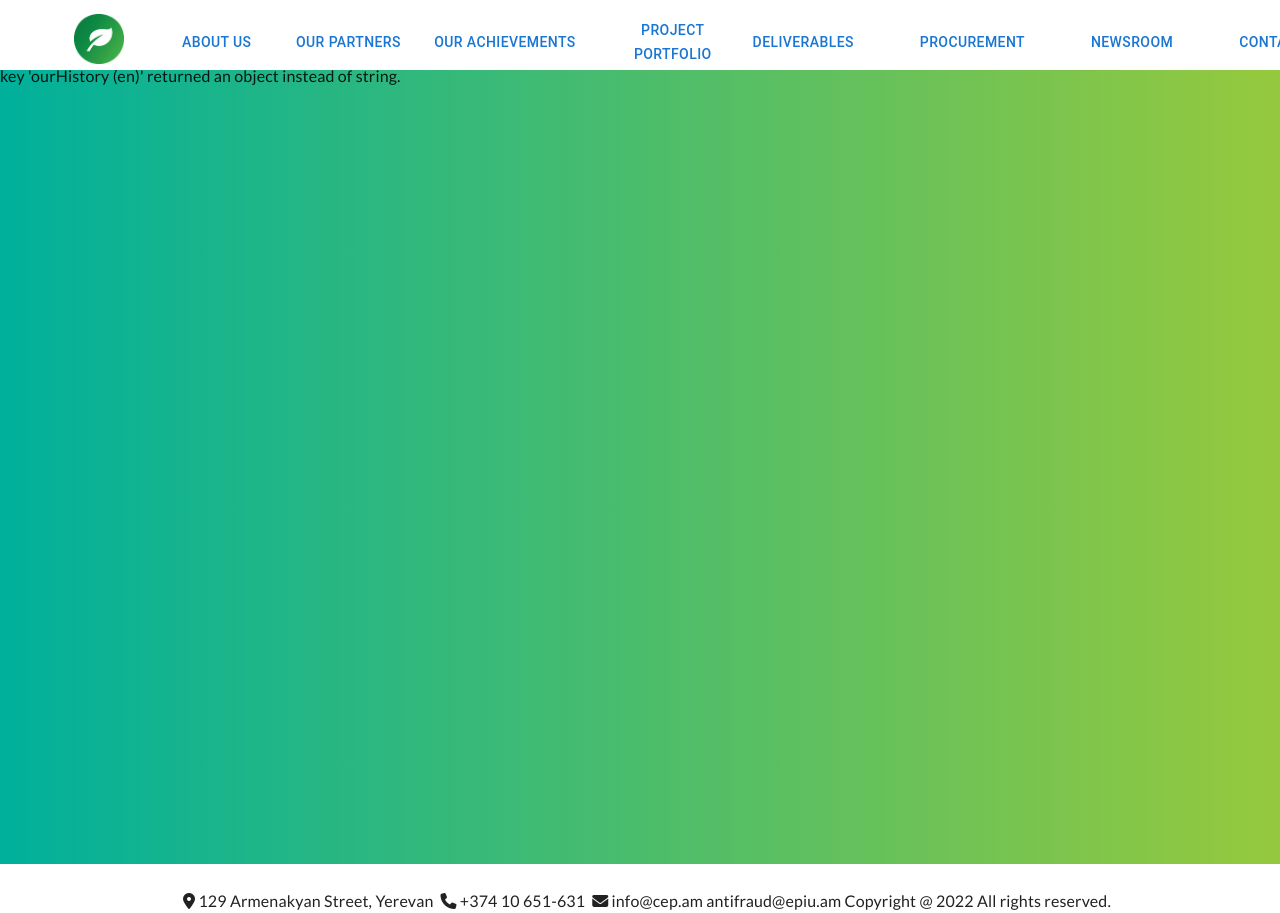
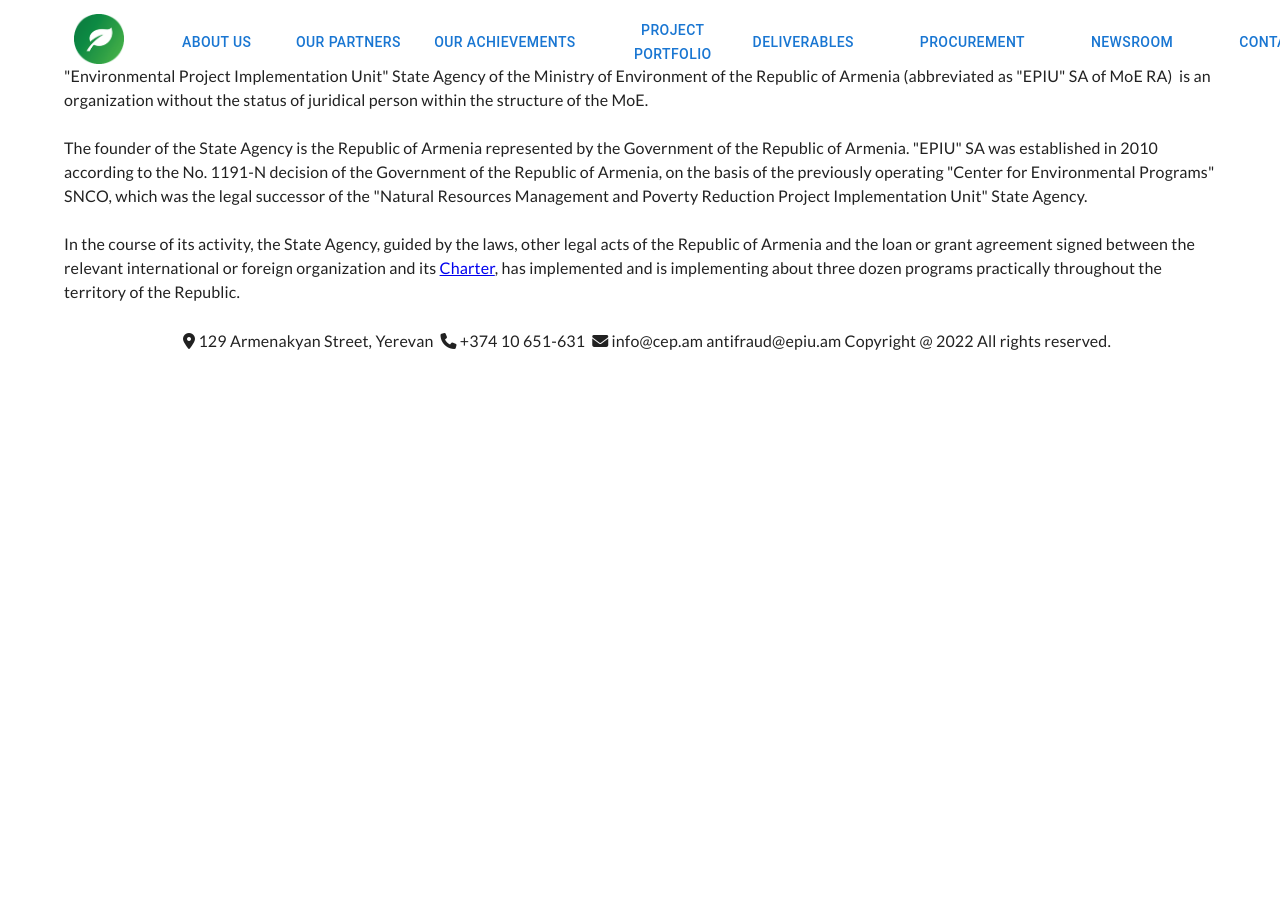
Before and after one commit to mashagrigorian/bio-app, a React (Create React App) app: page /about/history in a window 1280 px wide. After the commit the page ends 800 px from the top, so only its background shows below. Built offline with nearby package versions, Linux system fonts and the light colour scheme.

Commit message:
hi Masha

```diff
--- a/src/App.css
+++ b/src/App.css
@@ -86,6 +86,6 @@ ul {
 }
 
 a {
-  text-decoration: none;
-  color: #000;
+  /*text-decoration: none;*/
+  /*color: #000;*/
 }
--- a/src/components/pages/About.jsx
+++ b/src/components/pages/About.jsx
@@ -1,13 +1,16 @@
 import React from "react";
-import { useTranslation } from "react-i18next";
+import {useTranslation} from "react-i18next";
+import {Container} from "@mui/material";
 
 const About = () => {
-  const { t, i18n } = useTranslation();
-  return (
-    <>
-      <div className="about">{t("ourHistory")}</div>
-    </>
-  );
+    const {t, i18n} = useTranslation();
+    return (
+        <Container>
+            <div dangerouslySetInnerHTML={
+                {__html : t('ourHistory', {interpolation : {escapeValue : false}})}
+            }/>
+        </Container>
+    );
 };
 
 export default About;
--- a/src/translations/armenian.json
+++ b/src/translations/armenian.json
@@ -95,21 +95,7 @@
       "expert2": "Միսակ Հովակիմյան",
       "expert3": "Լիանա Ներսիսյան",
       "expert4": "Կարինե Մովսիսյան",
-      "ourHistory":  [
-          "Հայաստանի Հանրապետության շրջակա միջավայրի նախարարության «Բնապահպանական ծրագրերի իրականացման գրասենյակ» պետական հիմնարկը (կրճատ` ՀՀ ՇՄՆ «ԲԾԻԳ» ՊՀ) ՇՄՆ-ի կազմում գործող՝ իրավաբանական անձի կարգավիճակ չունեցող կազմակերպություն է:",
-          "Հիմնարկի հիմնադիրը Հայաստանի Հանրապետությունն է` ի դեմս Հայաստանի Հանրապետության կառավարության: Հիմնարկը ստեղծվել է 2010թ.-ին ՀՀ կառավարության №1191-Ն որոշմամբ՝  նախկինում գործած «Բնապահպանական ծրագրերի կենտրոն» ՊՈԱԿ-ի հիման վրա, որն էլ «Բնական պաշարների կառավարման և չքավորության նվազեցման» ԾԻԳ պետական հիմնարկի իրավահաջորդն ու գործունեության շարունակողն էր:",
-          {
-            "a": {
-              "@href": "https://www.epiu.am/wp-content/uploads/2017/12/kanonadrutyun.pdf",
-              "#text": "իր կանոնադրությամբ"
-            },
-            "#text": [
-              "Հիմնարկն իր գործունեության ընթացքում, ղեկավարվելով Հայաստանի Հանրապետության օրենքներով, այլ իրավական ակտերով ու համապատասխան միջազգային կամ օտարերկրյա կազմակերպության միջև ստորագրված վարկային կամ դրամաշնորհային համաձայնագրով և",
-              ", իրականացրել և իրականացնում է շուրջ երեք տասնյակ ծրագրեր Հանրապետության գրեթե ողջ տարածքում։"
-            ]
-          }
-        ]
-      ,
+      "ourHistory":  "<p>Հայաստանի Հանրապետության շրջակա միջավայրի նախարարության &laquo;Բնապահպանական ծրագրերի իրականացման գրասենյակ&raquo; պետական հիմնարկը (կրճատ` ՀՀ ՇՄՆ &laquo;ԲԾԻԳ&raquo; ՊՀ) ՇՄՆ-ի կազմում գործող՝ իրավաբանական անձի կարգավիճակ չունեցող կազմակերպություն է:</p>\n<p><br></p>\n<p>Հիմնարկի հիմնադիրը Հայաստանի Հանրապետությունն է` ի դեմս Հայաստանի Հանրապետության կառավարության: Հիմնարկը ստեղծվել է 2010թ.-ին ՀՀ կառավարության №1191-Ն որոշմամբ՝ &nbsp;նախկինում գործած &laquo;Բնապահպանական ծրագրերի կենտրոն&raquo; ՊՈԱԿ-ի հիման վրա, որն էլ &laquo;Բնական պաշարների կառավարման և չքավորության նվազեցման&raquo; ԾԻԳ պետական հիմնարկի իրավահաջորդն ու գործունեության շարունակողն էր:</p>\n<p><br></p>\n<p>Հիմնարկն իր գործունեության ընթացքում, ղեկավարվելով Հայաստանի Հանրապետության օրենքներով, այլ իրավական ակտերով ու համապատասխան միջազգային կամ օտարերկրյա կազմակերպության միջև ստորագրված վարկային կամ դրամաշնորհային համաձայնագրով և <a href=\"https://www.epiu.am/wp-content/uploads/2017/12/kanonadrutyun.pdf\">իր&nbsp;կանոնադրությամբ</a>, իրականացրել և իրականացնում է շուրջ երեք տասնյակ ծրագրեր Հանրապետության գրեթե ողջ տարածքում։</p>",
       "outCapabilities": "<p>ՀՀ շրջակա միջավայրի նախարարության &laquo;Բնապահպանական ծրագրերի իրականացման գրասենյակ&raquo; պետական հիմնարկի գործունեության հիմնական&nbsp;նպատակը&nbsp;Հայաստանի Հանրապետության բնապահպանության ոլորտի ծրագրերի արդյունավետ իրականացման ապահովումն է:&nbsp;</p>     <p>Գործունեության հիմնական ոլորտներն են ՀՀ կառավարության կողմից հավանության արժանացած՝ ՀՀ ՇՄՆ-ն և տարածքային կառավարման մարմինների, ՀՀ պետական բյուջեի, ինչպես նաև օտարերկրյա պետությունների ու միջազգային վարկատու և դրամաշնորհային կազմակերպությունների կողմից Հայաստանի Հանրապետությանը տրամադրվող միջոցների հաշվին մշակված շրջակա միջավայրի ոլորտի ծրագրերը և աշխատանքները, այդ թվում`</p>",
       "mineral-resources": "Ընդերքի պահպանություն",
       "land-resources": "Հողային ռեսուրսների պահպանություն",
--- a/src/translations/english.json
+++ b/src/translations/english.json
@@ -92,22 +92,7 @@
     "expert2": "Misak Hovakimyan",
     "expert3": "Liana Nersisyan",
     "expert4": "Karine Movsisyan",
-    "ourHistory": {
-      "p": [
-        "\"Environmental Project Implementation Unit\" State Agency of the Ministry of Environment of the Republic of Armenia (abbreviated as \"EPIU\" SA of MoE RA)  is an organization without the status of juridical person within the structure of the MoE.",
-        "The founder of the State Agency is the Republic of Armenia represented by the Government of the Republic of Armenia. \"EPIU\" SA was established in 2010 according to the No. 1191-N decision of the Government of the Republic of Armenia, on the basis of the previously operating \"Center for Environmental Programs\" SNCO, which was the legal successor of the \"Natural Resources Management and Poverty Reduction Project Implementation Unit\" State Agency.",
-        {
-          "a": {
-            "@href": "https://www.epiu.am/wp-content/uploads/2017/12/kanonadrutyun.pdf",
-            "#text": "Charter"
-          },
-          "#text": [
-            "In the course of its activity, the State Agency, guided by the laws, other legal acts of the Republic of Armenia and the loan or grant agreement signed between the relevant international or foreign organization and its",
-            ", has implemented and is implementing about three dozen programs practically throughout the territory of the Republic."
-          ]
-        }
-      ]
-    },
+    "ourHistory": "<p>&quot;Environmental Project Implementation Unit&quot; State Agency of the Ministry of Environment of the Republic of Armenia (abbreviated as &quot;EPIU&quot; SA of MoE RA) &nbsp;is an organization without the status of juridical person within the structure of the MoE.</p>\n<p><br></p>\n<p>The founder of the State Agency is the Republic of Armenia represented by the Government of the Republic of Armenia. &quot;EPIU&quot; SA was established in 2010 according to the No. 1191-N decision of the Government of the Republic of Armenia, on the basis of the previously operating &quot;Center for Environmental Programs&quot; SNCO, which was the legal successor of the &quot;Natural Resources Management and Poverty Reduction Project Implementation Unit&quot; State Agency.</p>\n<p><br></p>\n<p>In the course of its activity, the State Agency, guided by the laws, other legal acts of the Republic of Armenia and the loan or grant agreement signed between the relevant international or foreign organization and its <a href=\"https://www.epiu.am/wp-content/uploads/2017/12/kanonadrutyun.pdf\">Charter</a>, has implemented and is implementing about three dozen programs practically throughout the territory of the Republic.</p>",
     "outCapabilities": "The overall goal of the activity of the 'Environmental Project Implementation Unit' State Agency of the Ministry of Environment of the Republic of Armenia is to ensure the effective implementation of programs in the environmental field of the Republic of Armenia. The main areas of activity are projects and programs approved by the Government of the Republic of Armenia, developed at the expense of funds provided to the Republic of Armenia by Territorial administration bodies, the State budget of the Republic of Armenia, as well as foreign states and international creditor and grant organizations in the environmental field, including:",
     "mineral-resources": "Preservation of Mineral resources",
     "land-resources": "Preservation of Land resources",
--- a/src/translations/russian.json
+++ b/src/translations/russian.json
@@ -101,22 +101,7 @@
       "expert2": "Мисак Овакимян",
       "expert3": "Лиана Нерсисян",
       "expert4": "Карине Мовсисян",
-      "ourHistory": {
-        "p": [
-          "Государственное учреждение \"Бюро по реализации экологических проектов\" Министерства окружающей среды Республики Армения (сокращенно ГУ \"БРЭП\" МОС РА) является организацией без статуса юридического лица в структуре МОС.",
-          "Учредителем ГУ является Республика Армения в лице Правительства Республики Армения. ГУ \"БРЭП\" было создано в 2010 году в соответствии с постановлением Правительства Республики Армения № 1191-N на базе ранее действовавшего ГНКО \"Центр экологических программ\", которое являлось правопреемником государственного учреждения \"Бюро по реализации проектов по управлению природными ресурсами и сокращению бедности\".",
-          {
-            "a": {
-              "@href": "https://www.epiu.am/wp-content/uploads/2017/12/kanonadrutyun.pdf",
-              "#text": "Уставом"
-            },
-            "#text": [
-              "В ходе своей деятельности государственное учреждение, руководствуясь законами, иными правовыми актами Республики Армения, соглашением о займе или гранте, подписанным между соответствующей международной или иностранной организацией, и своим",
-              ", реализовало и реализует около трех десятков проектов практически на всей территории Республики."
-            ]
-          }
-        ]
-      },
+      "ourHistory": "<p>Государственное учреждение &quot;Бюро по реализации экологических проектов&quot; Министерства окружающей среды Республики Армения (сокращенно ГУ &quot;БРЭП&quot; МОС РА) является организацией без статуса юридического лица в структуре МОС.</p>\n<p><br></p>\n<p>Учредителем ГУ является Республика Армения в лице Правительства Республики Армения. ГУ &quot;БРЭП&quot; было создано в 2010 году в соответствии с постановлением Правительства Республики Армения № 1191-N на базе ранее действовавшего ГНКО &quot;Центр экологических программ&quot;, которое являлось правопреемником государственного учреждения &quot;Бюро по реализации проектов по управлению природными ресурсами и сокращению бедности&quot;.</p>\n<p><br></p>\n<p>В ходе своей деятельности государственное учреждение, руководствуясь законами, иными правовыми актами Республики Армения, соглашением о займе или гранте, подписанным между соответствующей международной или иностранной организацией, и своим <a href=\"https://www.epiu.am/wp-content/uploads/2017/12/kanonadrutyun.pdf\">Уставом</a>, реализовало и реализует около трех десятков проектов практически на всей территории Республики.</p>",
       "outCapabilities": "<p>Главной целью деятельности государственного учреждения &quot;Бюро по реализации экологических проектов&quot; министерства окружающей среды Республики Армения является обеспечение эффективной реализации проектов в области охраны окружающей среды Республики Армения.</p> <p>Основными сферами деятельности БРЭП являются одобренные правительством РА программы и работы в сфере окружающей среды, разработанные за счет средств, предоставляемых Республике Армения органами территориального управления, государственным бюджетом РА, а также иностранными государствами и международными организациями-кредиторами и грантовыми организациями в области охраны окружающей среды, в том числе:</p>",
       "mineral-resources": "Охрана минеральных ресурсов",
       "land-resources": "Охрана земельных ресурсов",
```
